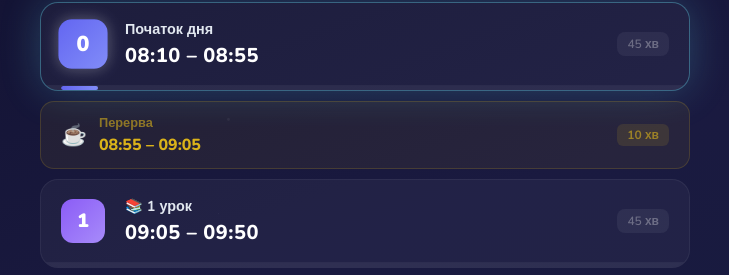
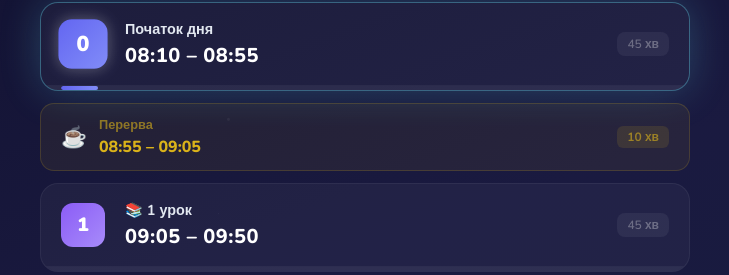
Before and after one commit to K-A-R-P/rozklad, a plain HTML site: page index.html in a window 1280 px wide. Shown: the part 487-762 px from the top of the page, 275-1004 px from the left. Drawn offline with nearby package versions, Linux system fonts and the light colour scheme.

Commit message:
Add faded past lessons and breaks moved to bottom of list

```diff
--- a/index.html
+++ b/index.html
@@ -90,6 +90,7 @@ body{
   position:relative;z-index:1;
   width:100%;max-width:650px;
   animation:fadeDown .8s .45s ease-out both;
+  display:flex;flex-direction:column;gap:12px;
 }
 
 /* Each block = lesson + break */
@@ -98,7 +99,7 @@ body{
   border:1px solid rgba(255,255,255,.06);
   border-radius:18px;
   overflow:hidden;
-  transition:transform .3s,box-shadow .3s,border-color .4s;
+  transition:transform .3s,box-shadow .3s,border-color .4s,opacity .5s,filter .5s;
 }
 .block:hover{transform:translateY(-3px);box-shadow:0 8px 30px rgba(100,200,255,.1);border-color:rgba(100,200,255,.2)}
 .block.active{
@@ -107,7 +108,7 @@ body{
   animation:glow 2s ease-in-out infinite;
 }
 @keyframes glow{0%,100%{box-shadow:0 0 25px rgba(103,232,249,.12)}50%{box-shadow:0 0 40px rgba(103,232,249,.22)}}
-.block.done{opacity:.35;filter:grayscale(.3)}
+.block.faded{opacity:.32;filter:grayscale(.35)}
 
 @keyframes glowBreak{0%,100%{box-shadow:0 0 20px rgba(250,204,21,.1)}50%{box-shadow:0 0 35px rgba(250,204,21,.2)}}
 
@@ -165,18 +166,18 @@ body{
 
 /* ── Break ── */
 .break-block{
-  margin: 10px 0; /* Додає відступи зверху та знизу, щоб виділити блок */
+  margin: 0;
   background: rgba(250, 204, 21, 0.06);
-  border: 1px solid rgba(250, 204, 21, 0.15); /* Робимо повну рамку на всі боки */
-  border-radius: 14px; /* Додаємо заокруглення кутів */
+  border: 1px solid rgba(250, 204, 21, 0.15);
+  border-radius: 14px;
   padding: 12px 20px;
   display: flex;
   align-items: center;
   gap: 12px;
-  transition: background .3s, border-color .3s, box-shadow .3s;
+  transition: background .3s, border-color .3s, box-shadow .3s, opacity .5s, filter .5s;
 }
+.break-block.faded{opacity:.32;filter:grayscale(.3)}
 
-/* Виправлений селектор для активної перерви */
 .break-block.break-active {
   border-color: rgba(250, 204, 21, 0.4);
   box-shadow: 0 0 25px rgba(250, 204, 21, 0.15);
@@ -363,6 +364,7 @@ function tick(){
   }
   if(state==='before'&&cur<toMin(LESSONS[0].start)) state='before';
   if(state==='before'&&cur>=toMin(LESSONS[LESSONS.length-1].end)) state='after';
+  const schoolOver = state==='after';
 
   // indicator + status
   const ind=document.getElementById('indicator');
@@ -391,25 +393,34 @@ function tick(){
   const breakBlocks=document.querySelectorAll('.break-block');
 
   blocks.forEach((blk,i)=>{
-    blk.classList.remove('active','done','break-active');
-    const prog=document.getElementById('prog-'+LESSONS[i].num);
+    const l=LESSONS[i];
+    const startM=toMin(l.start), endM=toMin(l.end);
+    const isPast=!schoolOver && cur>=endM;
 
-    if(state==='lesson'&&i===activeLesson){
+    blk.classList.remove('active','done','faded');
+    blk.style.order = schoolOver ? 2*i : (isPast ? 2000+2*i : 2*i);
+    if(isPast) blk.classList.add('faded');
+
+    const prog=document.getElementById('prog-'+l.num);
+
+    if(schoolOver || isPast){
+      prog.style.width='100%';
+    }else if(state==='lesson'&&i===activeLesson){
       blk.classList.add('active');
-      const l=LESSONS[i];const dur=toMin(l.end)-toMin(l.start);const elapsed=cur-toMin(l.start);
+      const dur=endM-startM;
+      const elapsed=cur-startM;
       prog.style.width=Math.min((elapsed/dur)*100,100)+'%';
-    }else if(state==='after'||(state==='lesson'&&i<activeLesson)){
-      blk.classList.add('done');prog.style.width='100%';
-    }else if(state==='break'&&i===activeBreak){
-      blk.classList.add('done');prog.style.width='100%';
     }else{
       prog.style.width='0%';
     }
   });
 
-  breakBlocks.forEach((bb,i)=>{
+  breakBlocks.forEach((bb,j)=>{
+    const isPast=!schoolOver && cur>=toMin(LESSONS[j+1].start);
+    bb.classList.toggle('faded',isPast);
+    bb.style.order = schoolOver ? (2*j+1) : (isPast ? 2000+2*j+1 : 2*j+1);
     bb.classList.remove('break-active');
-    if(state==='break'&&i===activeBreak) bb.classList.add('break-active');
+    if(state==='break'&&j===activeBreak) bb.classList.add('break-active');
   });
 }
 
```
